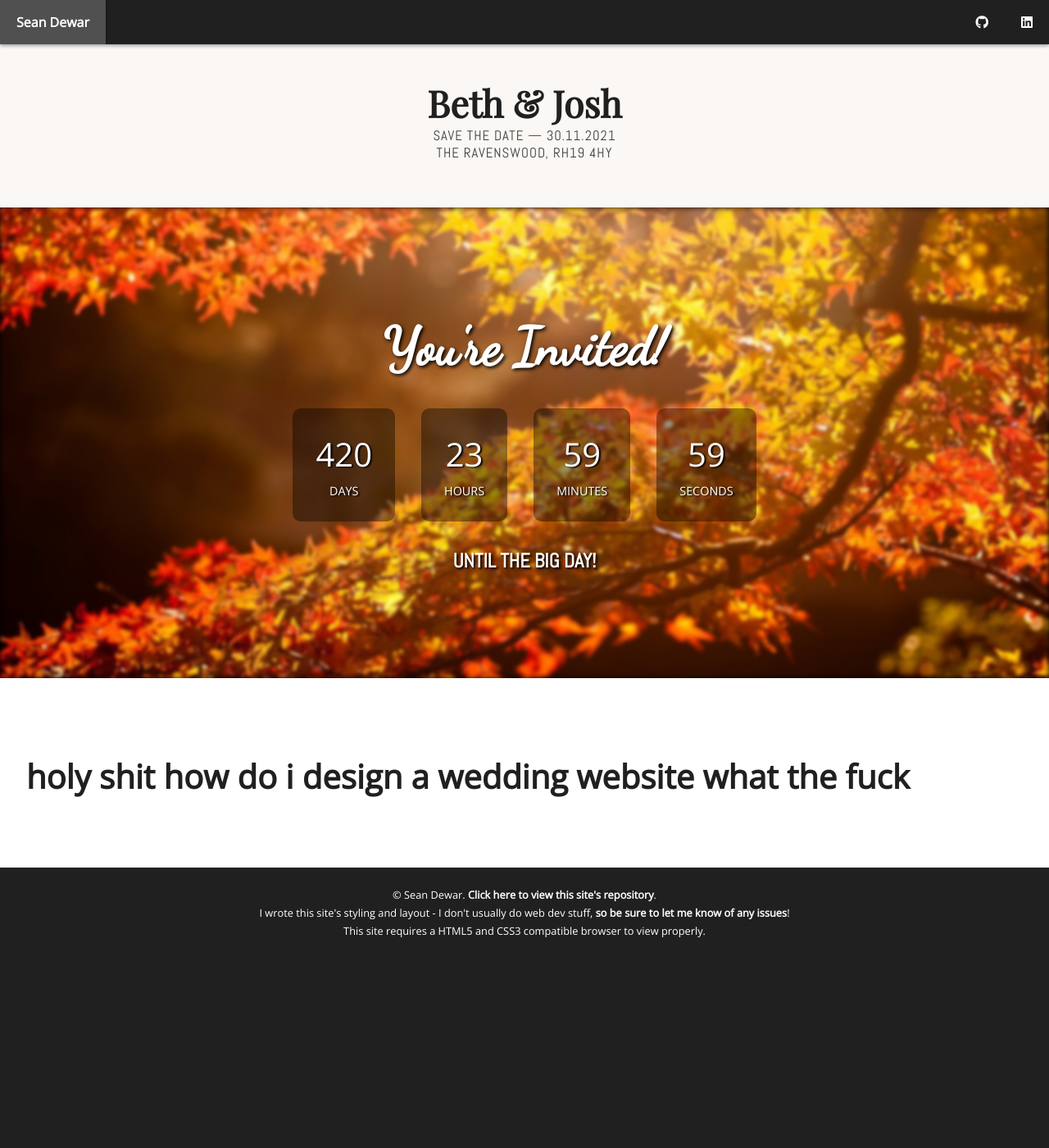
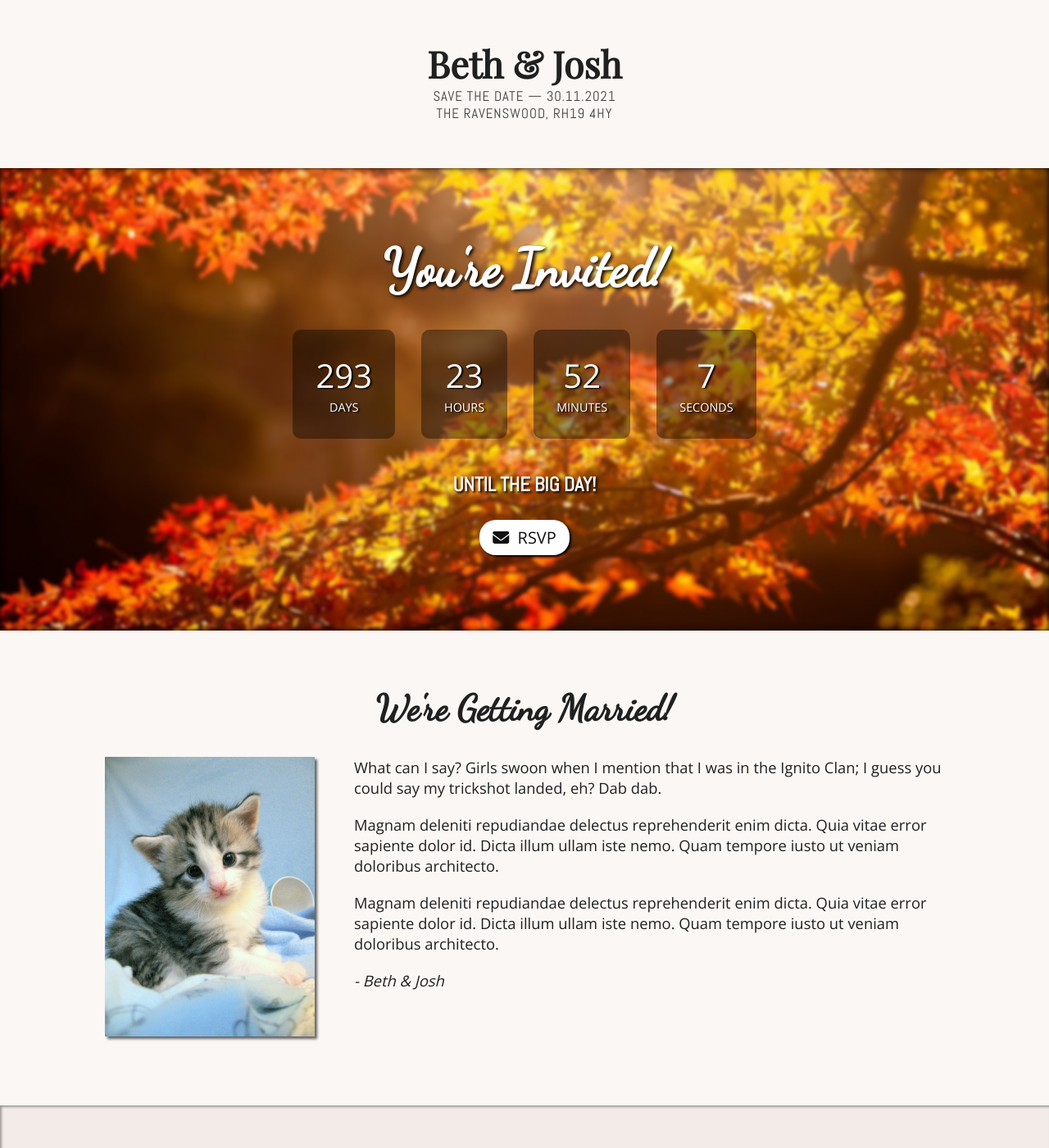
Before and after one commit to seandewar/seandewar.github.io, a Jekyll site: the page built from bethandjosh.html, in a window 1280 px wide and 1400 px high. Shown: the whole window at 82% size. Built offline with Jekyll 4.4.1, drawn with Linux system fonts in a browser that asks for light colours; nearby versions of some CDN libraries; some of the changed text lies outside the part shown.

Commit message:
Progress update, working clock

```diff
--- a/_includes/head.html
+++ b/_includes/head.html
@@ -26,4 +26,15 @@
             <link rel="stylesheet" href="{{ style_url }}">
         {%- endfor -%}
     {%- endif -%}
+
+    {%- if layout.scripts -%}
+        {%- for script_url in layout.scripts -%}
+            <script src="{{ script_url }}"></script>
+        {%- endfor -%}
+    {%- endif -%}
+    {%- if page.scripts -%}
+        {%- for script_url in page.scripts -%}
+            <script src="{{ script_url }}"></script>
+        {%- endfor -%}
+    {%- endif -%}
 </head>
--- /dev/null
+++ b/_layouts/bare.html
@@ -0,0 +1,7 @@
+<!DOCTYPE html>
+<html lang="en">
+    {% include head.html %}
+<body>
+    {{ content }}
+</body>
+</html>
--- a/bethandjosh.html
+++ b/bethandjosh.html
@@ -13,33 +14,90 @@ styles: ["/css/wedding.css"]
     <div class="clock-container">
         <div class="clock-unit-container">
             <div class="clock-unit-number-container">
-                <div id="clock-days" class="clock-unit-number-content">420</div>
+                <span id="clock-days" class="clock-unit-number-content">---</span>
             </div>
-            <p class="clock-unit-label">Days</p>
+            <span class="clock-unit-label">Days</span>
         </div>
         <div class="clock-unit-container">
             <div class="clock-unit-number-container">
-                <div id="clock-hrs" class="clock-unit-number-content">23</div>
+                <span id="clock-hrs" class="clock-unit-number-content">--</span>
             </div>
-            <p class="clock-unit-label">Hours</p>
+            <span class="clock-unit-label">Hours</span>
         </div>
         <div class="clock-unit-container">
             <div class="clock-unit-number-container">
-                <div id="clock-mins" class="clock-unit-number-content">59</div>
+                <span id="clock-mins" class="clock-unit-number-content">--</span>
             </div>
-            <p class="clock-unit-label">Minutes</p>
+            <span class="clock-unit-label">Minutes</span>
         </div>
         <div class="clock-unit-container">
             <div class="clock-unit-number-container">
-                <div id="clock-secs" class="clock-unit-number-content">59</div>
+                <span id="clock-secs" class="clock-unit-number-content">--</span>
             </div>
-            <p class="clock-unit-label">Seconds</p>
+            <span class="clock-unit-label">Seconds</span>
         </div>
     </div>
-    <p class="clock-subtitle">Until the Big Day!</p>
+    <span class="clock-subtitle">Until the Big Day!</span>
+    <!-- TODO: what's the link for this? -->
+    <a class="wedding-rsvp-link" title="RSVP" href="mailto:">
+        <span class="fa fa-envelope" aria-hidden="true"></span>
+        &nbsp;RSVP
+    </a>
 </section>
-<section class="main-content">
-    <div class="content-container">
-        <h1>holy shit how do i design a wedding website what the fuck</h1>
-    </div>
-</section>
+<div class="main-content">
+    <section id="intro" class="wedding-section">
+        <div class="wedding-inner-container">
+            <h1 class="wedding-title">We're Getting Married!</h1>
+            <div class="wedding-intro-container">
+                <div class="wedding-intro-img-col">
+                    <img class="wedding-intro-img" src="/img/wedding/intro-sample.jpg" max-width="300" max-height="400"/>
+                </div>
+                <div class="wedding-intro-content-col">
+                    <p>
+                        What can I say? Girls swoon when I mention that I was in
+                        the Ignito Clan; I guess you could say my trickshot
+                        landed, eh? Dab dab.
+                    </p>
+                    <p>
+                        Magnam deleniti repudiandae delectus reprehenderit enim
+                        dicta. Quia vitae error sapiente dolor id. Dicta illum
+                        ullam iste nemo. Quam tempore iusto ut veniam doloribus
+                        architecto.
+                    </p>
+                    <p>
+                        Magnam deleniti repudiandae delectus reprehenderit enim
+                        dicta. Quia vitae error sapiente dolor id. Dicta illum
+                        ullam iste nemo. Quam tempore iusto ut veniam doloribus
+                        architecto.
+                    </p>
+                    <p>
+                        <em>- Beth & Josh</em>
+                    </p>
+                </div>
+            </div>
+        </div>
+    </section>
+    <section id="dress-code" class="wedding-section">
+        <div class="wedding-inner-container">
+            <h1 class="wedding-title">The Dress Code</h1>
+            <div class="wedding-intro-container">
+                <div class="wedding-intro-content-col wedding-intro-content-col-right-pad">
+                    <p>
+                        Dress like this cool guy, please; this also applies to
+                        girls.
+                    </p>
+                    <p>Other outfits <em>will not</em> be tolerated!</p>
+                    <p>
+                        Magnam deleniti repudiandae delectus reprehenderit enim
+                        dicta. Quia vitae error sapiente dolor id. Dicta illum ullam
+                        iste nemo. Quam tempore iusto ut veniam doloribus
+                        architecto.
+                    </p>
+                </div>
+                <div class="wedding-intro-img-col">
+                    <img class="wedding-intro-img" src="/img/wedding/dress-code-sample.jpg" max-width="300" max-height="400"/>
+                </div>
+            </div>
+        </div>
+    </section>
+</div>
--- a/css/wedding.css
+++ b/css/wedding.css
@@ -3,7 +3,7 @@
 @import url('https://fonts.googleapis.com/css2?family=Abel&family=Dancing+Script&family=Playfair+Display&display=swap');
 
 .header-content {
-    padding: 6rem 1rem 3.5rem;
+    padding: 3rem 1rem 3.5rem;
     text-align: center;
     background-color: #fbf7f4;
     color: #202020;
@@ -26,7 +26,7 @@
 }
 
 .clock-area {
-    padding: 7rem 1rem;
+    padding: 4rem 1rem 4rem;
     text-align: center;
     background-attachment: fixed;
     background-position: center center;
@@ -42,15 +42,8 @@
     text-shadow: 2px 2px 4px #000000;
 }
 
-.clock-subtitle {
-    font-family: 'Abel', sans-serif;
-    font-weight: bolder;
-    font-size: 1.5rem;
-    text-shadow: 2px 2px 3px #000000;
-    text-transform: uppercase;
-}
-
 .clock-container {
+    margin-bottom: 1.5rem;
     display: flex;
     justify-content: center;
 }
@@ -72,3 +65,94 @@
     font-size: 0.9rem;
     text-transform: uppercase;
 }
+
+.clock-subtitle {
+    font-family: 'Abel', sans-serif;
+    font-weight: bolder;
+    font-size: 1.5rem;
+    text-shadow: 2px 2px 3px #000000;
+    text-transform: uppercase;
+}
+
+.wedding-rsvp-link {
+    width: max-content;
+    display: block;
+    margin: 1.75rem auto;
+    padding: 0.5rem 1rem;
+    font-size: 1.25rem;
+    font-weight: normal;
+    border-radius: 20px;
+    box-shadow: 2px 2px 3px #000000;
+    background-color: #ffffff;
+    color: #101010;
+}
+
+.wedding-rsvp-link:hover {
+    text-decoration: none;
+    background-color: #473727;
+    color: #ffffff;
+}
+
+.wedding-section {
+    width: 100%;
+    padding: 1.8rem 3rem 2.75rem;
+    text-align: center;
+}
+
+.wedding-inner-container {
+    margin: 2.5rem auto;
+    max-width: 1024px;
+}
+
+.wedding-title {
+    margin: 1.3rem 1.5rem;
+    font-family: 'Dancing Script', cursive;
+    font-size: 2.75rem;
+}
+
+.wedding-intro-container {
+    padding-top: 0.75rem;
+    display: flex;
+    flex-wrap: wrap;
+    justify-content: center;
+}
+
+.wedding-intro-img-col {
+    width: 25%;
+    display: flex;
+    align-items: center;
+}
+
+.wedding-intro-content-col {
+    width: 75%;
+    padding-left: 3rem;
+    text-align: left;
+}
+
+.wedding-intro-content-col-right-pad {
+    padding-left: 0;
+    padding-right: 3rem;
+}
+
+.wedding-intro-img {
+    width: 100%;
+    box-shadow: 3px 3px 3px rgba(0, 0, 0, 0.6);
+}
+
+.main-content {
+    padding: 0;
+    background-color: #fbf7f4;
+    display: flex;
+    flex-wrap: wrap;
+    justify-content: center;
+    font-size: 1.15rem;
+}
+
+.main-content > .wedding-section:nth-of-type(even) {
+    background-color: #f2ebe8;
+    box-shadow: 2px 2px 3px 0 rgba(0, 0, 0, 0.35) inset;
+}
+
+.main-content p {
+    margin: 0 0 1.25rem;
+}
--- /dev/null
+++ b/js/wedding/countdown-clock.js
@@ -0,0 +1,23 @@
+// sean's really awesome wedding clock!
+// probably the first bit of javascript i've written in years lmao
+
+var days, hrs, mins, secs;
+var weddingDate = new Date(1638230400000); // 30.11.2021
+
+// we don't need to wait for the whole page to load; the DOM is enough
+document.addEventListener("DOMContentLoaded", function() {
+    days = document.getElementById("clock-days");
+    hrs = document.getElementById("clock-hrs");
+    mins = document.getElementById("clock-mins");
+    secs = document.getElementById("clock-secs");
+    UpdateClock();
+    setInterval(UpdateClock, 1000);
+});
+
+function UpdateClock(dateTime = Date.now()) {
+    var diff = Math.max(0, weddingDate - dateTime);
+    days.innerHTML = Math.floor(diff / (24 * 60 * 60 * 1000));
+    hrs.innerHTML = Math.floor((diff / (60 * 60 * 1000)) % 24);
+    mins.innerHTML = Math.floor((diff / (60 * 1000)) % 60);
+    secs.innerHTML = Math.floor((diff / 1000) % 60);
+}
```
Also changed, not shown: other parts of bethandjosh.html (+2 -1 lines), img/wedding/dress-code-sample.jpg (added), img/wedding/intro-sample.jpg (added).
